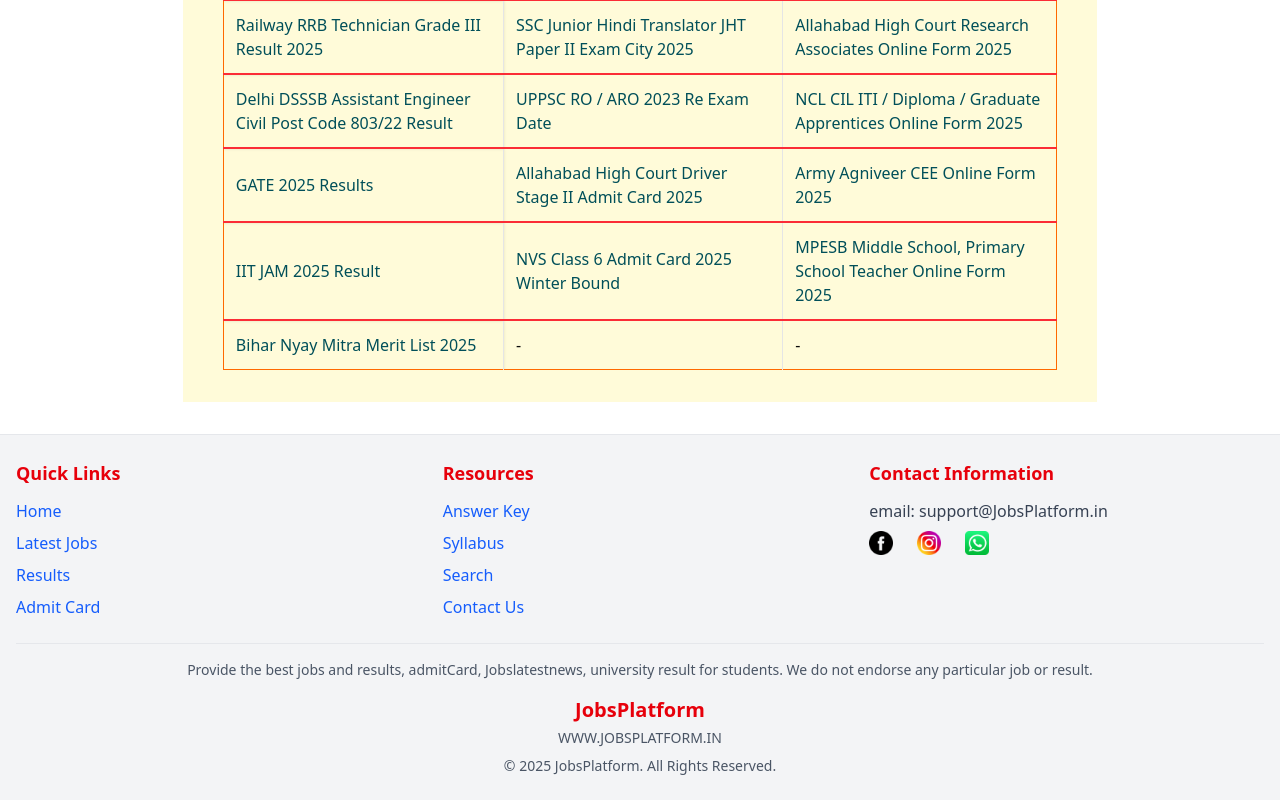
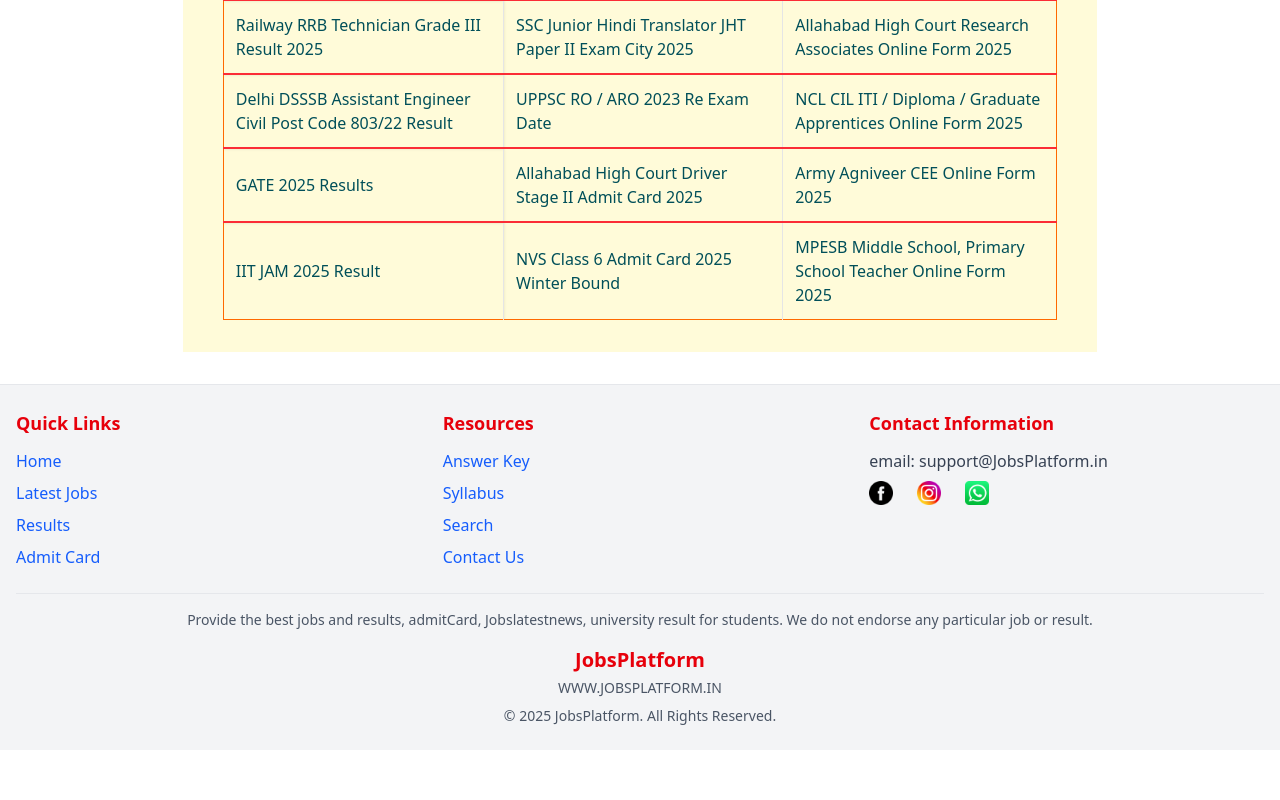
Before and after one commit to CoderSantosh1/TestRepo, a Next.js app: page / in a window 1280 px wide. Shown: the part 1015-1815 px from the top of the page. After the commit the page ends 1765 px from the top, so only its background shows below. Built offline with nearby package versions, Linux system fonts and the light colour scheme.

Commit message:
change for the some detaisls

```diff
--- a/src/app/pages/Home.tsx
+++ b/src/app/pages/Home.tsx
@@ -12,8 +12,7 @@ const data = {
     "Railway RRB Technician Grade III Result 2025",
     "Delhi DSSSB Assistant Engineer Civil Post Code 803/22 Result",
     "GATE 2025 Results",
-    "IIT JAM 2025 Result",
-    "Bihar Nyay Mitra Merit List 2025"
+    "IIT JAM 2025 Result"
   ],
   admitCard: [
     "UPSSSC Junior Assistant 2022 Document Verification DV Admit Card",
```
